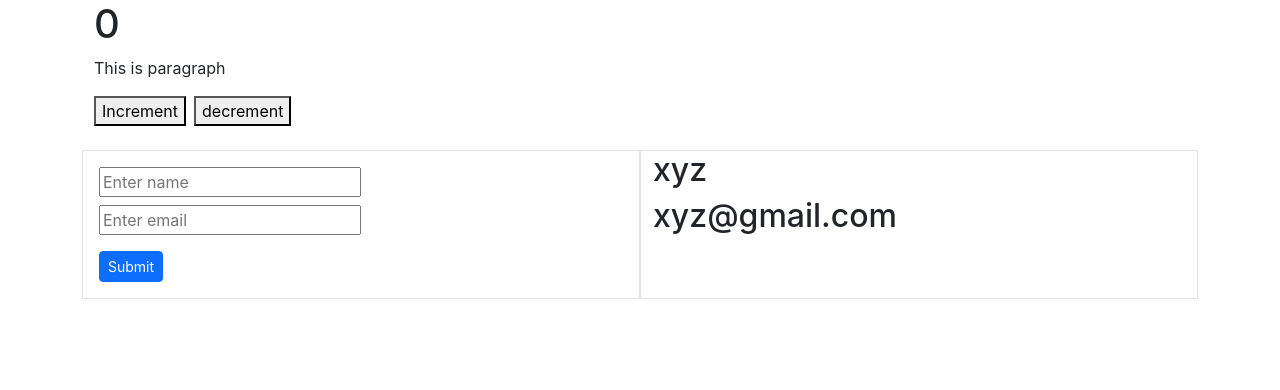
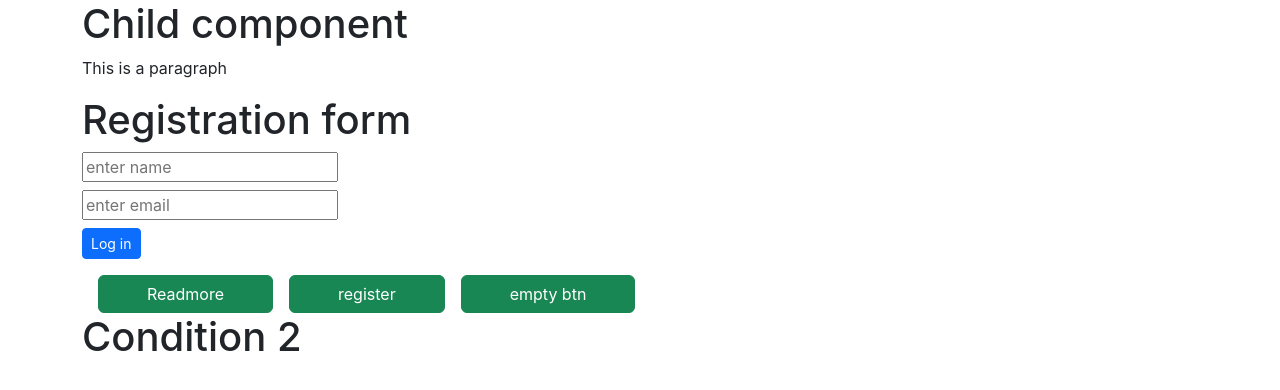
Before and after one commit to amit-negi-23/Learning-React, a React (Create React App) app in the folder firstreact/: page / in a window 1280 px wide. Shown: the top 390 px of the page. Built offline with nearby package versions, Linux system fonts and the light colour scheme.

Commit message:
react third class

```diff
--- a/firstreact/src/App.js
+++ b/firstreact/src/App.js
@@ -1,12 +1,34 @@
 import React from "react";
-import Counter from "./components/Counter";
-import Form from "./components/Form";
+import ChildComponent from './components/ChildComponent';
+import DefaultForm from "./components/DefaultForm";
+import Button from "./components/Button";
+import ConditionalComponent from "./components/ConditionalComponent";
 
 function App() {
+
+    function handleButton(){
+      console.log("readmore btn clicked")
+    }
+    function handleButton2(){
+      console.log("register btn clicked")
+    }
   return (
     <div className="container">
-        <Counter content ="This is paragraph" />
-        <Form/>
+            {/* Task1 */}
+            <ChildComponent title='Child component' para="This is a paragraph"/>
+
+            {/* Task2*/}
+            <DefaultForm registered={false}/>
+
+            {/* Task 3*/}
+            <Button title="Readmore" action ={handleButton}/>
+            <Button title="register" action ={handleButton2}/>
+            <Button title="empty btn" />
+
+           {/* task3*/}
+           <ConditionalComponent condition={false}/>
+
+
     </div>
   );
 }
--- /dev/null
+++ b/firstreact/src/components/Button.js
@@ -0,0 +1,12 @@
+import React from "react"
+
+export default function Button({title, action}){
+
+    function emptybtn(){
+        console.log('empty btn clicked')
+    }
+
+        return (
+            <button onClick={(action===undefined)?emptybtn:action} className="ps-5 pe-5 mt-3 ms-3 btn btn-success">{title}</button>
+        )
+}
--- /dev/null
+++ b/firstreact/src/components/ChildComponent.js
@@ -0,0 +1,12 @@
+import React from 'react'
+
+export default function ChildComponent({title, para}){
+    return(
+        <div>
+            <h1>{title}</h1>
+            <p>{para}</p>
+        </div>
+
+        //child component
+    )
+}
--- /dev/null
+++ b/firstreact/src/components/ConditionalComponent.js
@@ -0,0 +1,6 @@
+import React from 'react'
+
+export default function ConditionalComponent({condition}) {
+
+    return((condition===true) ? <div><h1>condition 1</h1></div> : <div><h1>Condition 2</h1></div>)
+}
--- a/firstreact/src/components/Counter.js
+++ /dev/null
@@ -1,22 +0,0 @@
-import React, { useState } from "react";
-
-export default function Counter(props){
-
-    const [count , setCount] =useState(0)
-
-    function increment(){
-        setCount(count+1)
-
-    }
-    function decrement(){
-        setCount(count-1)
-    }
-    return(
-        <div className="container">
-                <h1>{count}</h1>
-                <p>{props.content}</p>
-                <button className="me-2" onClick={increment}>Increment</button>
-                <button className="me-2" onClick={decrement}>decrement</button>
-        </div>
-    )
-}
--- /dev/null
+++ b/firstreact/src/components/DefaultForm.js
@@ -0,0 +1,36 @@
+import React from "react";
+
+export default function DefaultForm({registered}){
+
+    if(registered===true){
+        return(
+            <div className="form col-md-4">
+            <h1>Login form</h1>
+                <div className="mb-2">
+                    <input type="text" placeholder="enter name"/>
+                </div>
+                <div className="mb-2">
+                    <input type="email" placeholder="enter email"/>
+                </div>
+
+                <button className="btn btn-success btn-sm">Log in</button>
+        </div>
+        )
+    }else{
+        return(
+            <div className="form col-md-4">
+                <h1>Registration form</h1>
+                    <div className="mb-2">
+                        <input type="text" placeholder="enter name"/>
+                    </div>
+                    <div className="mb-2">
+                        <input type="email" placeholder="enter email"/>
+                    </div>
+
+                    <button className="btn btn-primary btn-sm">Log in</button>
+            </div>
+        )
+    }
+
+
+}
--- a/firstreact/src/components/Form.js
+++ /dev/null
@@ -1,36 +0,0 @@
-import React from 'react'
-import { useState } from 'react'
-export default function Form(){
-    const [name, setname] = useState('xyz')
-    const [email, setEmail] =useState('xyz@gmail.com')
-
-    function handleName(event){
-        setname(event.target.value)
-    }
-    function handleEmail(event){
-        setEmail(event.target.value)
-    }
-    function displayCons(event){
-            event.preventDefault()
-            console.log(name,email)
-    }
-    return(
-        <div className='container mt-4 '>
-                <div className='row'>
-                    <div className='col-md-6 p-3 border'>
-                        <form onSubmit={displayCons}>
-                            <input type='text' className='mb-2 w-50' name='name' placeholder='Enter name' onChange={handleName}/>
-                            <br/>
-                            <input type='text'className='mb-2 w-50' name='email' placeholder='Enter email' onChange={handleEmail}/>
-                            <br/>
-                            <button className='btn btn-primary btn-sm mt-2'>Submit</button>
-                        </form>
-                    </div>
-                    <div className='col-md-6 border'>
-                            <h2>{name}</h2>
-                            <h2>{email}</h2>
-                    </div>
-                </div>
-        </div>
-    )
-}
```
Also changed, not shown: firstreact/src/components/HeaderClass.js (deleted, +0 -9 lines).
